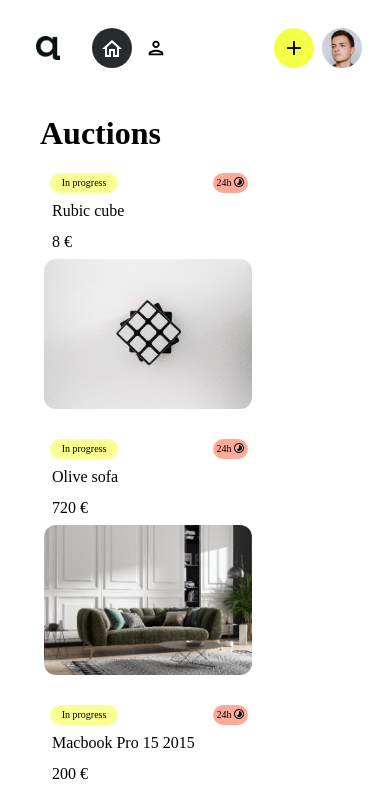
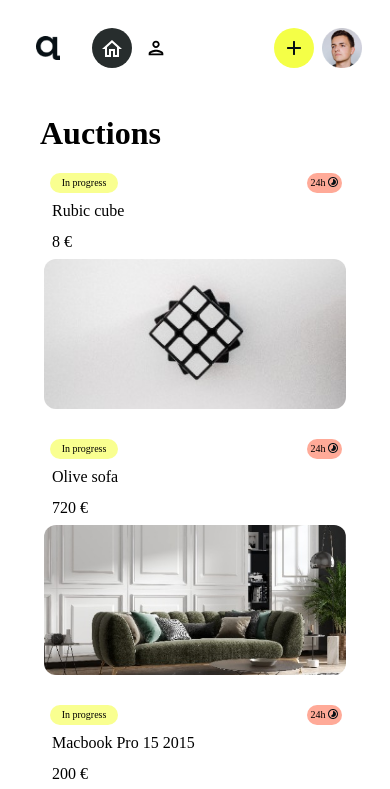
Before and after one commit to amadejaop/01-project-auctionbay-frontend-react, a React (Create React App) app: page /auctions in a window 390 px wide. Shown: the top 789 px of the page. Built offline with nearby package versions, Linux system fonts and the light colour scheme; the HTML template or start-up script is replaced by a standard one.

Commit message:
Add mobile mode to the bidding page

```diff
--- a/src/assets/styles/AuctionCard.css
+++ b/src/assets/styles/AuctionCard.css
@@ -31,3 +31,13 @@
     padding: 4px 0 0px 4px;
     margin: -3px 0 5px 4px;
 }
+
+@media screen and (max-width: 528px) {
+    .auctions-card-container {
+        width: 100%;
+    }
+
+    .auctions-card-container > img {
+        width: 100%;
+    }
+}
--- a/src/assets/styles/Bidding.css
+++ b/src/assets/styles/Bidding.css
@@ -4,3 +4,9 @@
     margin: 0 32px;
     gap: 16px;
 }
+
+@media screen and (max-width: 528px) {
+    .bidding-container {
+        margin: 0 16px;
+    }
+}
```
